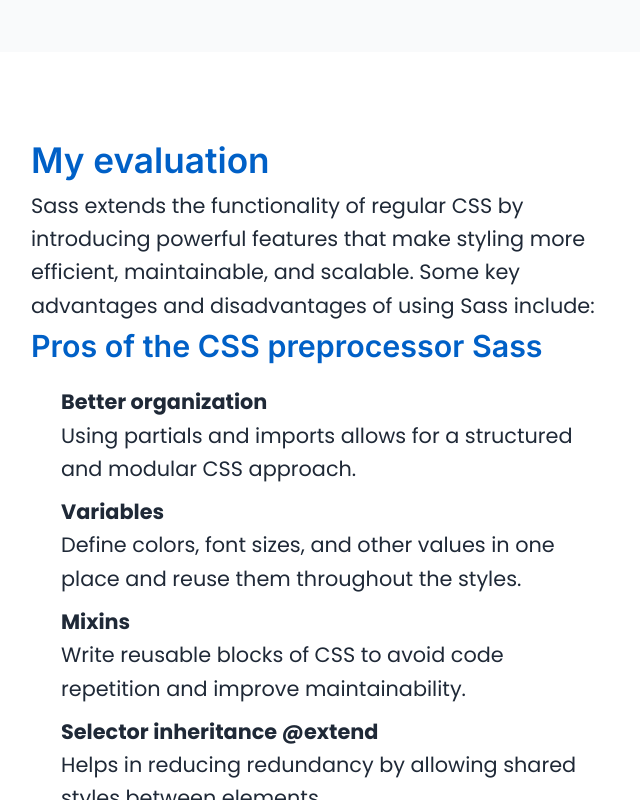
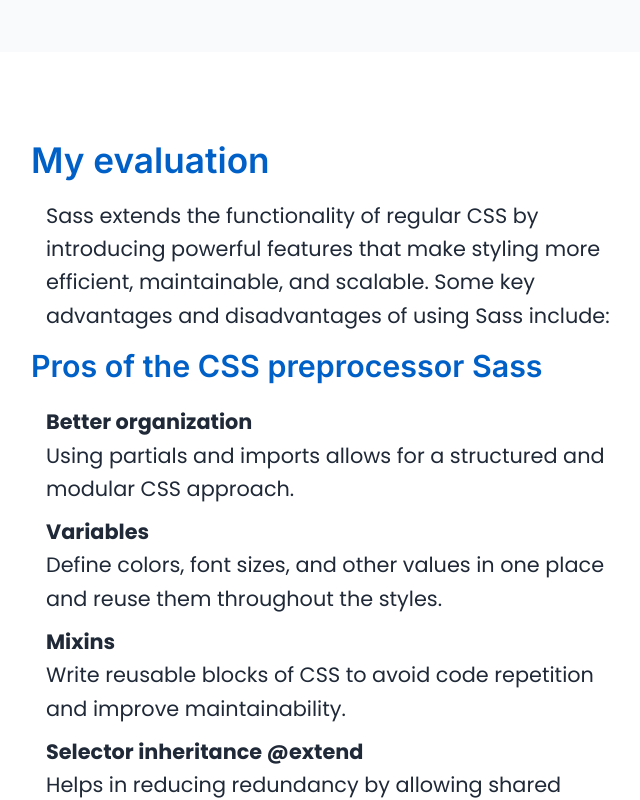
Before and after one commit to sarasjodin/boilerplate-scss-parcel, a website built with Parcel: page src/sass.html in a window 1280 px wide. Shown: the part 2000-2800 px from the top of the page, without its empty margins (309-949 px from the left). Built offline with nearby package versions, Linux system fonts and the light colour scheme.

Commit message:
added some font styling and padding

```diff
--- a/src/styles/base/_global.scss
+++ b/src/styles/base/_global.scss
@@ -15,8 +15,12 @@
   padding: 40px 20px;
 }
 
+.features ol,
+.features p {
+  padding: 10px 15px;
+}
 .features ul {
-  padding: 10px 30px;
+  padding: 10px 15px;
 
   li {
     padding: 5px 0;
--- a/src/styles/base/_typography.scss
+++ b/src/styles/base/_typography.scss
@@ -30,6 +30,11 @@
 
 h3 {
   font-size: 1.9rem;
+  font-weight: bold;
+}
+
+h4 {
+  font-size: 1.4rem;
   font-weight: bold;
 }
 
```
